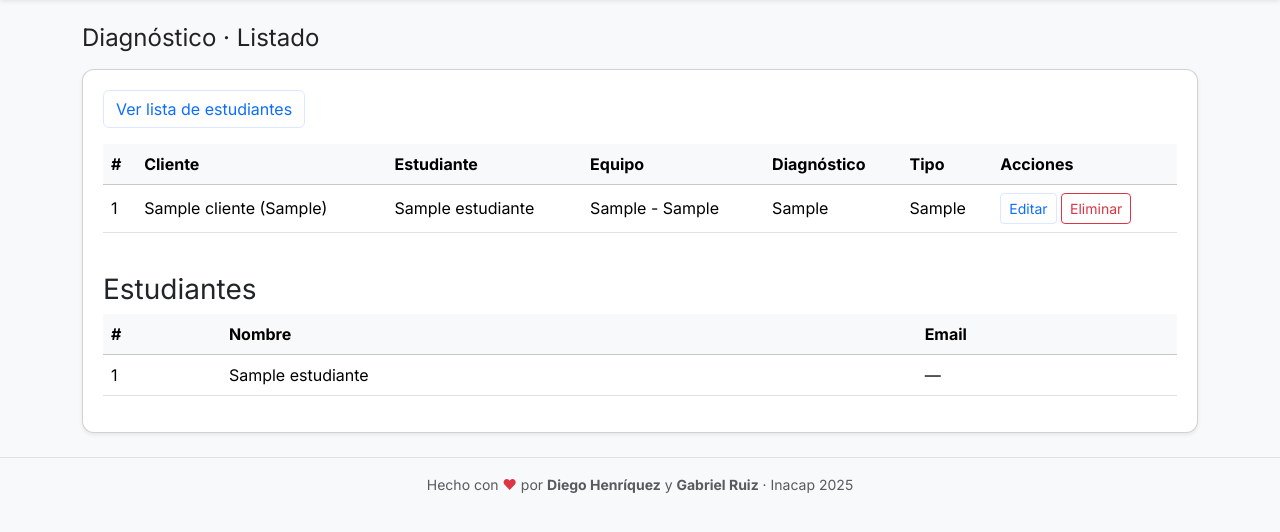
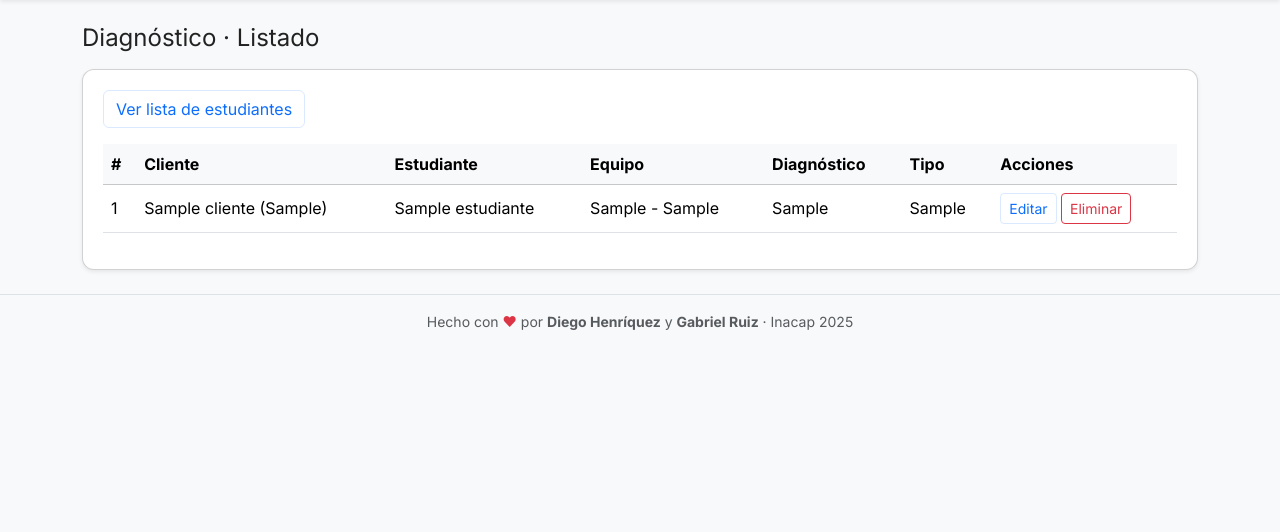
Before and after one commit to DiegoHenriquez17-lab/clinica_pc, a Django app: template recepcion/templates/recepcion/listado.html in a window 1280 px wide. Shown: the part 56-588 px from the top of the page. Run offline with Django 5.2, Linux system fonts and the light colour scheme; the template is opened without the code that fills it: values that come from a table or form of the project are taken from there, others are empty; tables that the repository leaves empty hold one stand-in row (values such as "Sample post").

Commit message:
revert: remove estudiantes table from recepcion/listado (restore previous behavior)

```diff
--- a/recepcion/templates/recepcion/listado.html
+++ b/recepcion/templates/recepcion/listado.html
@@ -33,26 +33,4 @@
 {% else %}
   <p class="text-muted m-0">No hay diagnósticos registrados aún.</p>
 {% endif %}
-
-{% if estudiantes %}
-  <h3 class="mt-4">Estudiantes</h3>
-  <div class="table-responsive">
-    <table class="table table-hover align-middle">
-      <thead class="table-light">
-        <tr><th>#</th><th>Nombre</th><th>Email</th></tr>
-      </thead>
-      <tbody>
-        {% for e in estudiantes %}
-          <tr>
-            <td>{{ forloop.counter }}</td>
-            <td>{{ e }}</td>
-            <td>—</td>
-          </tr>
-        {% endfor %}
-      </tbody>
-    </table>
-  </div>
-{% else %}
-  <p class="text-muted m-0">No hay estudiantes registrados aún.</p>
-{% endif %}
 {% endblock %}
```
Also changed, not shown: recepcion/views.py (+2 -7 lines).
